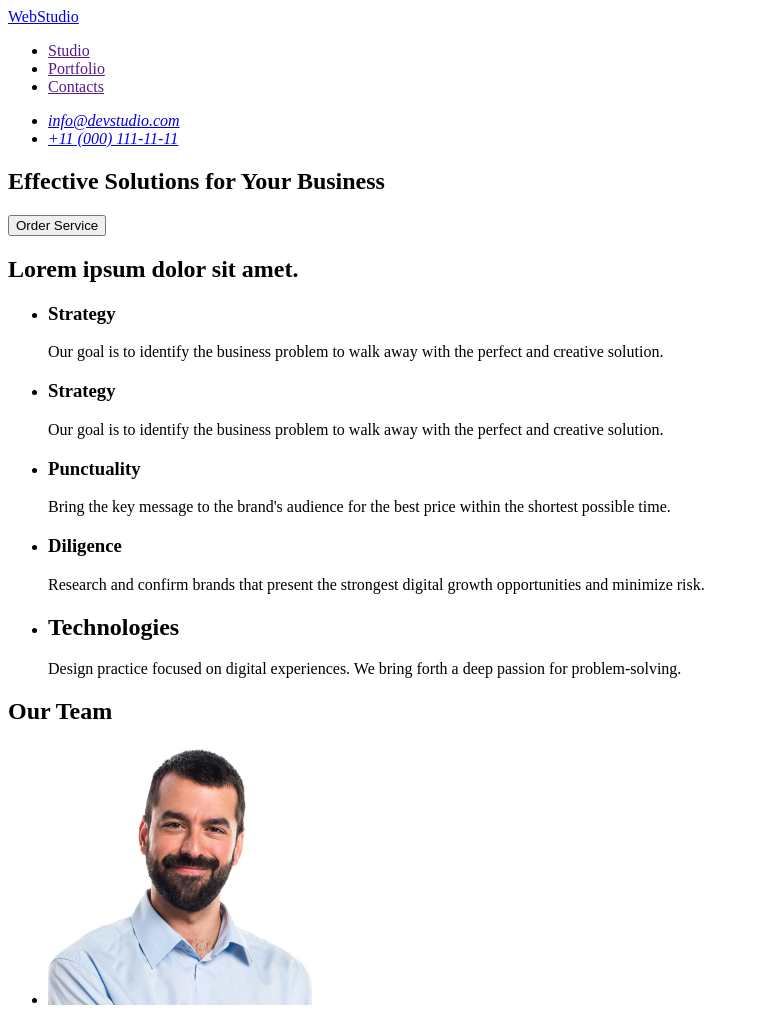
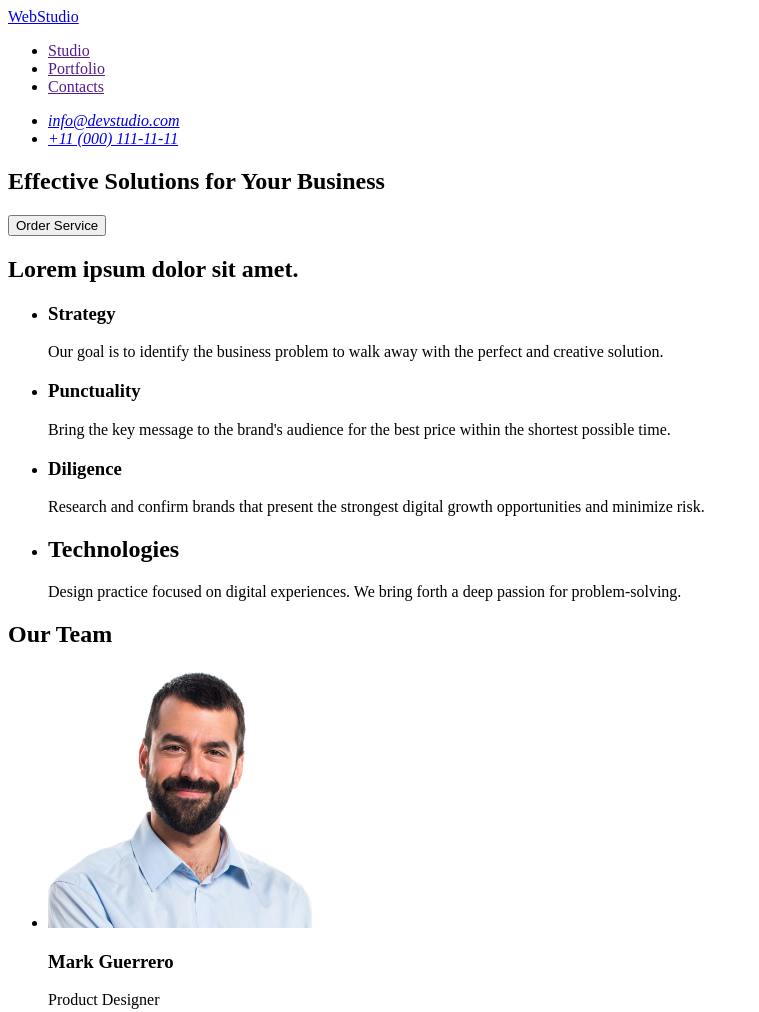
Before and after one commit to Yuliia-Garreau/goit-markup-hw-01, a plain HTML site: page index.html in a window 1280 px wide. Shown: the top 1012 px of the page, without its empty margins (0-759 px from the left). Drawn offline with Linux system fonts and the light colour scheme.

Commit message:
save html file

```diff
--- a/index.html
+++ b/index.html
@@ -47,13 +47,7 @@
               perfect and creative solution.
             </p>
           </li>
-          <li>
-            <h3>Strategy</h3>
-            <p>
-              Our goal is to identify the business problem to walk away with the
-              perfect and creative solution.
-            </p>
-          </li>
+
           <li>
             <h3>Punctuality</h3>
             <p>
```
